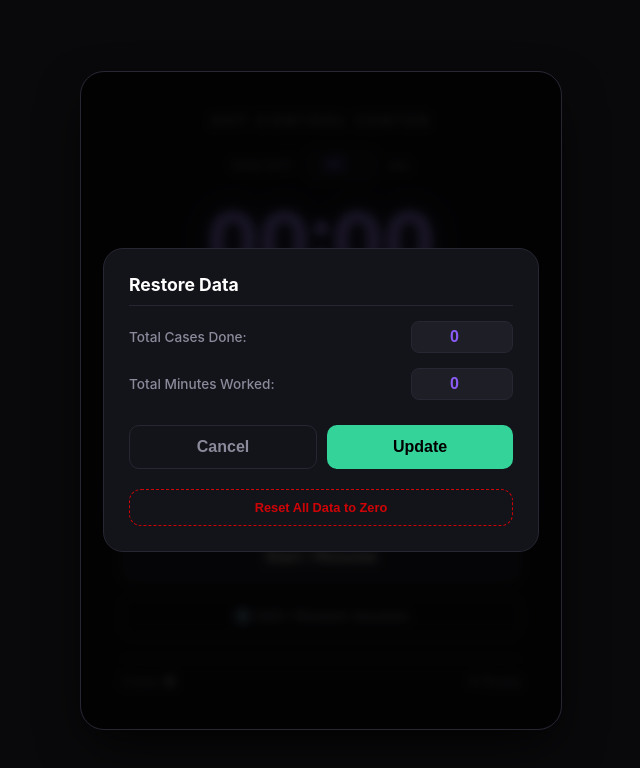
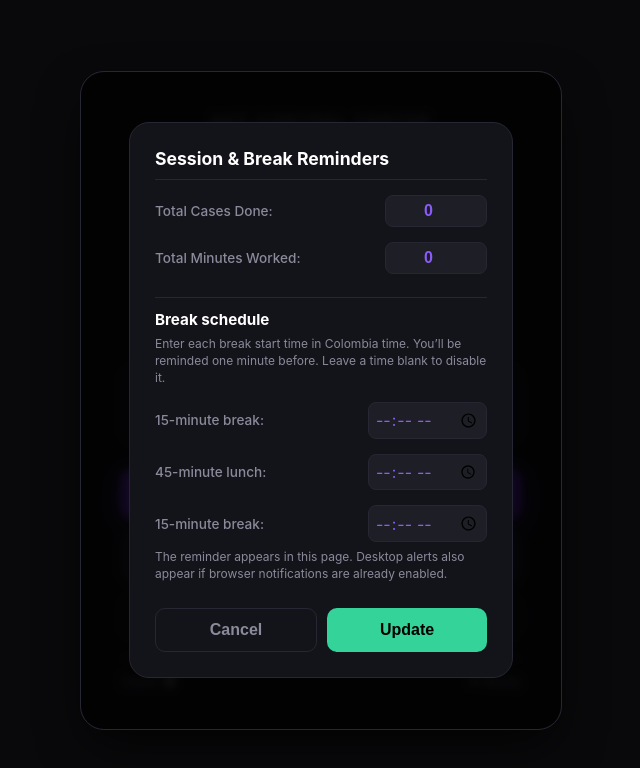
Before and after one commit to cam1lomm/AHT-tracker, a plain HTML site: page index.html in a window 1280 px wide. Both pictures are taken after a click on the button "⚙️ Edit / Restore Session". Shown: the whole page, without its empty margins (319-959 px from the left). Drawn offline with Linux system fonts and the light colour scheme.

Commit message:
Implement break reminders in the UI
Add break reminder functionality and UI elements.

```diff
--- a/index.html
+++ b/index.html
@@ -312,6 +312,9 @@
             padding: 25px;
             border-radius: 20px;
             width: 80%;
+            max-height: calc(100% - 32px);
+            overflow-y: auto;
+            box-sizing: border-box;
             display: flex;
             flex-direction: column;
             gap: 15px;
@@ -366,19 +369,50 @@
             border-radius: 10px;
         }
 
-        .btn-danger {
-            margin-top: 5px;
-            background: transparent;
-            color: var(--state-negative);
-            border: 1px dashed var(--state-negative);
-            padding: 10px;
-            font-size: 0.8rem;
-            opacity: 0.8;
+        .break-reminder {
+            display: none;
+            position: fixed;
+            top: 16px;
+            left: 50%;
+            transform: translateX(-50%);
+            width: min(420px, calc(100% - 32px));
+            box-sizing: border-box;
+            padding: 14px 18px;
+            border: 1px solid var(--brand-primary);
+            border-radius: 14px;
+            background: #211638;
+            color: #fff;
+            box-shadow: 0 10px 35px rgba(0,0,0,0.55);
+            z-index: 200;
+            text-align: center;
+            font-weight: 600;
         }
 
-        .btn-danger:hover {
-            opacity: 1;
-            background: rgba(255,0,0,0.1);
+        .break-reminder.visible { display: block; }
+
+        .break-settings-title {
+            margin: 8px 0 0;
+            padding-top: 12px;
+            border-top: 1px solid var(--border-color);
+            color: #fff;
+            font-size: 0.95rem;
+        }
+
+        .modal-note {
+            margin: -8px 0 0;
+            color: var(--text-muted);
+            font-size: 0.75rem;
+            line-height: 1.4;
+        }
+
+        .modal input[type="time"] {
+            background: #1e1e26;
+            border: 1px solid var(--border-color);
+            color: var(--brand-primary);
+            padding: 6px;
+            border-radius: 8px;
+            width: 105px;
+            font: inherit;
         }
 
         /* Información inferior */
@@ -410,6 +444,7 @@
 </head>
 
 <body>
+    <div class="break-reminder" id="break-reminder" role="status" aria-live="assertive"></div>
     <div class="container">
         <h1>AHT Control Center</h1>
 
@@ -457,7 +492,7 @@
 
         <div class="modal-overlay" id="edit-modal">
             <div class="modal">
-                <h2>Restore Data</h2>
+                <h2>Session &amp; Break Reminders</h2>
 
                 <div class="input-group">
                     <label>Total Cases Done:</label>
@@ -469,12 +504,26 @@
                     <input type="number" id="edit-time" min="0">
                 </div>
 
+                <h3 class="break-settings-title">Break schedule</h3>
+                <p class="modal-note">Enter each break start time in Colombia time. You’ll be reminded one minute before. Leave a time blank to disable it.</p>
+                <div class="input-group">
+                    <label>15-minute break:</label>
+                    <input type="time" id="break-time-1">
+                </div>
+                <div class="input-group">
+                    <label>45-minute lunch:</label>
+                    <input type="time" id="break-time-2">
+                </div>
+                <div class="input-group">
+                    <label>15-minute break:</label>
+                    <input type="time" id="break-time-3">
+                </div>
+                <p class="modal-note">The reminder appears in this page. Desktop alerts also appear if browser notifications are already enabled.</p>
+
                 <div class="modal-actions">
                     <button class="btn-cancel" onclick="closeModal()">Cancel</button>
                     <button class="btn-save" onclick="saveSession()">Update</button>
                 </div>
-
-                <button class="btn-danger" onclick="resetTimer()">Reset All Data to Zero</button>
             </div>
         </div>
     </div>
@@ -506,6 +555,56 @@
         const modal = document.getElementById('edit-modal');
         const editCasesInput = document.getElementById('edit-cases');
         const editTimeInput = document.getElementById('edit-time');
+        const breakTimeInputs = [1, 2, 3].map(i => document.getElementById(`break-time-${i}`));
+        const breakReminder = document.getElementById('break-reminder');
+        const BREAK_STORAGE_KEY = 'aht-break-schedule';
+        const alertedBreaks = new Set();
+        let reminderTimeout = null;
+
+        function loadBreakSchedule() {
+            try {
+                const saved = JSON.parse(localStorage.getItem(BREAK_STORAGE_KEY) || '[]');
+                breakTimeInputs.forEach((input, index) => input.value = saved[index] || '');
+            } catch (error) {
+                breakTimeInputs.forEach(input => input.value = '');
+            }
+        }
+
+        function showBreakReminder(message) {
+            breakReminder.textContent = message;
+            breakReminder.classList.add('visible');
+            clearTimeout(reminderTimeout);
+            reminderTimeout = setTimeout(() => breakReminder.classList.remove('visible'), 30000);
+
+            if (document.hidden && 'Notification' in window && Notification.permission === 'granted') {
+                new Notification('AHT break reminder', { body: message });
+            }
+        }
+
+        function checkBreakReminders() {
+            const now = new Date();
+            const parts = new Intl.DateTimeFormat('en-CA', {
+                timeZone: 'America/Bogota', year: 'numeric', month: '2-digit', day: '2-digit',
+                hour: '2-digit', minute: '2-digit', hourCycle: 'h23'
+            }).formatToParts(now);
+            const getPart = type => parts.find(part => part.type === type).value;
+            const today = `${getPart('year')}-${getPart('month')}-${getPart('day')}`;
+            const currentMinute = `${getPart('hour')}:${getPart('minute')}`;
+
+            breakTimeInputs.forEach((input, index) => {
+                if (!input.value) return;
+                const [hour, minute] = input.value.split(':').map(Number);
+                const start = new Date(Date.UTC(2000, 0, 1, hour, minute));
+                start.setUTCMinutes(start.getUTCMinutes() - 1);
+                const reminderTime = `${String(start.getUTCHours()).padStart(2, '0')}:${String(start.getUTCMinutes()).padStart(2, '0')}`;
+                const key = `${today}-${index}-${input.value}`;
+                if (currentMinute === reminderTime && !alertedBreaks.has(key)) {
+                    alertedBreaks.add(key);
+                    const labels = ['15-minute break', '45-minute lunch', '15-minute break'];
+                    showBreakReminder(`Your ${labels[index]} starts in 1 minute.`);
+                }
+            });
+        }
 
         window.addEventListener('beforeunload', function (e) {
             if (cases > 0 || isRunning) {
@@ -642,6 +741,7 @@
 
             editCasesInput.value = cases;
             editTimeInput.value = Math.floor(totalSecondsWorked / 60);
+            loadBreakSchedule();
 
             modal.style.display = 'flex';
         }
@@ -657,6 +757,9 @@
 
             cases = newCases;
             totalSecondsWorked = newMinutes * 60;
+            const schedule = breakTimeInputs.map(input => input.value);
+            localStorage.setItem(BREAK_STORAGE_KEY, JSON.stringify(schedule));
+            alertedBreaks.clear();
 
             balanceSeconds = (cases * goal) - totalSecondsWorked;
             currentCaseSeconds = 0;
@@ -668,33 +771,6 @@
             updateStats();
 
             closeModal();
-        }
-
-        function resetTimer() {
-            if (confirm("Are you sure you want to completely erase today's data?")) {
-                clearInterval(interval);
-                isRunning = false;
-
-                balanceSeconds = 0;
-                totalSecondsWorked = 0;
-                currentCaseSeconds = 0;
-                cases = 0;
-
-                caseCountDisplay.textContent = 0;
-
-                updateDisplay();
-                updateCurrentCaseDisplay();
-                updateStats();
-
-                statusText.textContent = "Ready";
-                statusText.style.color = "#8a8a9b";
-                statusInd.classList.remove('status-on');
-
-                pauseBtn.textContent = "Start";
-                pauseBtn.classList.remove('active');
-
-                closeModal();
-            }
         }
 
         // Reloj en vivo de Colombia.
@@ -735,6 +811,9 @@
         // Mostrar la hora inmediatamente y actualizarla cada segundo.
         updateColombiaTime();
         setInterval(updateColombiaTime, 1000);
+        loadBreakSchedule();
+        checkBreakReminders();
+        setInterval(checkBreakReminders, 10000);
 
         // Inicialización de los temporizadores.
         updateDisplay();
```
